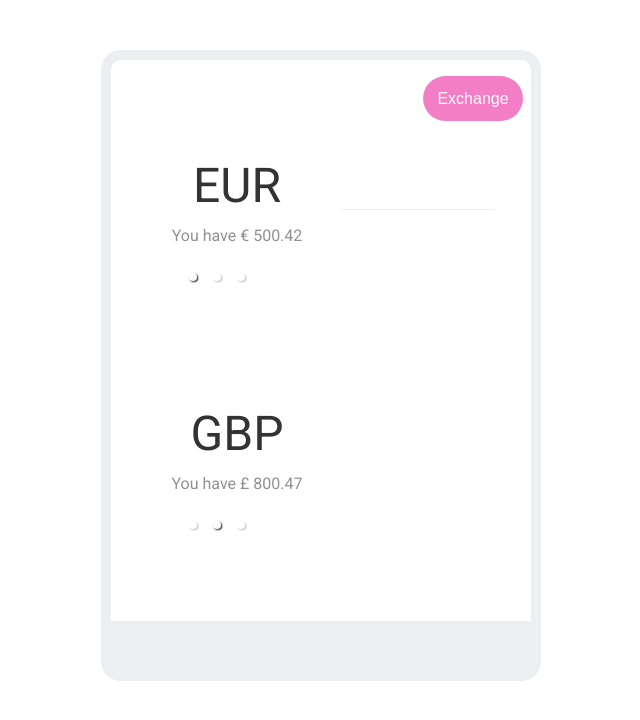
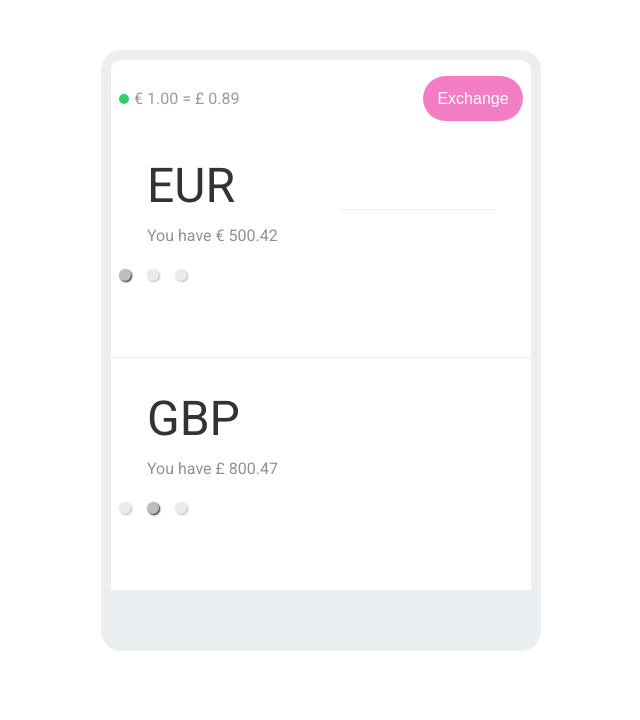
Before and after one commit to chiragswadia/exchange, a React (Create React App) app: page / in a window 1280 px wide. Shown: the top 720 px of the page, without its empty margins (319-959 px from the left). Built offline with nearby package versions, Linux system fonts and the light colour scheme; no server answers.

Commit message:
Added LiveRate component. Also commented live rate fetch logic temporarily while development

```diff
--- a/src/actions/index.js
+++ b/src/actions/index.js
@@ -11,15 +11,17 @@ export const changeForm = payload => ({
 });
 
 export const fetchAndUpdateRates = () => async dispatch => {
-    try {
-        const ratesResponse = await axios.get(apiRoute);
-        dispatch({
-            type: actionTypes.UPDATE_RATE,
-            payload: ratesResponse.data.rates,
-        });
-    } catch (error) {
-        console.error(error);
-    }
+    /* TODO - Uncomment while sending the task */
+    // try {
+    //     const ratesResponse = await axios.get(apiRoute);
+    //     dispatch({
+    //         type: actionTypes.UPDATE_RATE,
+    //         payload: ratesResponse.data.rates,
+    //     });
+    // } catch (error) {
+    //     console.error(error);
+    //     NotificationManager.error('Error in fetching latest exchange rates', 'Error', 5000);
+    // }
 };
 
 export const performTransaction = () => (dispatch, getState) => {
@@ -39,7 +41,7 @@ export const performTransaction = () => (dispatch, getState) => {
             },
         });
 
-        NotificationManager.success('Transaction Successfull', 'Success', 5000);
+        NotificationManager.success(`Transfer of ${sourceCurrency} ${amount} to ${destinationCurrency} successful`, 'Success', 5000);
     } catch(error) {
         console.error(error);
         NotificationManager.error('Error while performing transaction', 'Error', 5000);
--- a/src/components/CurrencySelector/styles.module.css
+++ b/src/components/CurrencySelector/styles.module.css
@@ -4,4 +4,10 @@
   padding: 16px 0;
   cursor: grab;
   user-select: none;
+  border-bottom: 1px solid #f1f1f1;
+  padding-bottom: 0px;
 }
+
+.root:last-child {
+  border-bottom: none;
+}
--- a/src/components/DestinationCurrency/index.jsx
+++ b/src/components/DestinationCurrency/index.jsx
@@ -13,13 +13,9 @@ function DestinationCurrency(props){
 
     const renderAmount = () => {
         const { amount, rate } = props;
-
-        if (!rate || !amount) {
-          return (
-            <div className={cn.value}/>
-          );
+        if(!amount || !rate){
+          return null;
         }
-
         const value = (amount * rate).toFixed(2);
 
         return (
--- a/src/components/Exchange/index.jsx
+++ b/src/components/Exchange/index.jsx
@@ -1,6 +1,7 @@
 import React, { useEffect } from "react";
 import { useDispatch, useSelector } from "react-redux";
 import { NotificationContainer } from "react-notifications";
+import LiveRate from '../LiveRate';
 import SourceCurrencySelector from "../SourceCurrencySelector";
 import DestinationCurrency from "../DestinationCurrency";
 import { calculateExchangeRate } from '../../helpers';
@@ -38,7 +39,7 @@ function Exchange() {
       dispatch(actions.changeForm({ amount }));
     }
 
-    useEffect(()=> {
+    useEffect(() => {
       dispatch(actions.fetchAndUpdateRates());
 
       const rateUpdateIntervalId = setInterval(()=> {
@@ -58,6 +59,12 @@ function Exchange() {
         >
         <NotificationContainer />
         <div className={cn.header}>
+            <LiveRate
+              sourceCurrency={sourceCurrency}
+              destinationCurrency={destinationCurrency}
+              rate={exchangeRate}
+            />
+
             <button
               type="submit"
               disabled={!isTransactionAllowed}
@@ -67,7 +74,7 @@ function Exchange() {
             </button>
         </div>
         <div>
-          <SourceCurrencySelector
+            <SourceCurrencySelector
               wallet={wallet}
               amount={amount}
               sourceCurrency={sourceCurrency}
--- a/src/components/Exchange/styles.module.css
+++ b/src/components/Exchange/styles.module.css
@@ -10,7 +10,8 @@
 
 .header {
     display: flex;
-    justify-content: flex-end;
+    justify-content: space-between;
+    align-items: center;
     padding: 16px 8px 20px;
 }
 
--- /dev/null
+++ b/src/components/LiveRate/index.jsx
@@ -0,0 +1,24 @@
+import React from 'react';
+import PropTypes from 'prop-types';
+import FormattedCurrency from '../FormattedCurrency';
+
+import cn from './styles.module.css';
+
+function LiveRate({ sourceCurrency, destinationCurrency, rate }) {
+    return (
+        <div className={cn.root}>
+            <span className={cn.liveRateIndicator}></span>
+            <FormattedCurrency currency={sourceCurrency} value={1} />
+            {' = '}
+            <FormattedCurrency currency={destinationCurrency} value={rate} />
+        </div>
+    )
+}
+
+LiveRate.propTypes = {
+    sourceCurrency: PropTypes.string.isRequired,
+    destinationCurrency: PropTypes.string.isRequired,
+    rate: PropTypes.number,
+}
+
+export default LiveRate;
--- /dev/null
+++ b/src/components/LiveRate/styles.module.css
@@ -0,0 +1,31 @@
+.root {
+    color: #9b9b9b;
+    font-size: 16px;
+}
+
+@keyframes animate-blink {
+    0% {
+        opacity: .3;
+    }
+    20% {
+        opacity: 1;
+    }
+    80% {
+        opacity: 1;
+    }
+    100% {
+        opacity: .3;
+    }
+}
+
+.liveRateIndicator {
+    display: inline-block;
+    margin-right: 5px;
+    width: 10px;
+    height: 10px;
+    border-radius: 5px;
+    background: #2ed06e;
+    animation: animate-blink 2s linear infinite alternate;
+    -webkit-animation: animate-blink 2s linear infinite alternate;
+    -moz-animation: animate-blink 2s linear infinite alternate;
+}
--- a/src/components/SourceCurrencySelector/index.jsx
+++ b/src/components/SourceCurrencySelector/index.jsx
@@ -1,5 +1,6 @@
 import React from 'react';
 import PropTypes from 'prop-types';
+import { NotificationManager } from "react-notifications";
 import CurrencySelector from '../CurrencySelector';
 
 import cn from './styles.module.css';
@@ -15,7 +16,12 @@ function SourceCurrencySelector(props) {
 
     const handleAmountChange = event => {
         const { onInput } = props;
-        const amount = event.target.value;
+        let amount = event.target.value;
+
+        if( amount > wallet[sourceCurrency] ) {
+          amount = wallet[sourceCurrency];
+          NotificationManager.info(`Your maximum available wallet balance is ${sourceCurrency} ${wallet[sourceCurrency]}`, '', 3000);
+        }
 
         setAmount(amount);
         onInput(parseFloat(amount));
--- a/src/components/SourceCurrencySelector/styles.module.css
+++ b/src/components/SourceCurrencySelector/styles.module.css
@@ -1,8 +1,8 @@
 .root {
     position: relative;
-  }
+}
 
-  .amountInput {
+.amountInput {
     display: flex;
     justify-content: flex-end;
     text-align: right;
@@ -19,12 +19,8 @@
     user-select: text;
     width: 150px;
     border-bottom: 1px solid #eceff1;
-  }
+}
 
-  .amountInput:focus {
+.amountInput:focus {
     outline: 0;
-  }
-
-  .amountInput:not(:empty)::before {
-    content: '-';
-  }
+}
--- a/src/components/WalletBalance/styles.module.css
+++ b/src/components/WalletBalance/styles.module.css
@@ -5,10 +5,12 @@
 .currency {
   font-size: 48px;
   color: #333;
+  text-align: left;;
 }
 
 .walletBalance {
   margin-top: 12px;
   font-size: 16px;
+  text-align: left;
   color: #919191;
 }
--- a/src/index.css
+++ b/src/index.css
@@ -22,8 +22,14 @@ body {
 }
 
 .carousel .control-dots {
+  width: auto !important;
   bottom: -50px !important;
-  left: -20px !important;
+}
+
+.carousel .control-dots .dot {
+  background: #bdbdbd !important;
+  width: 12px !important;
+  height: 12px !important;
 }
 
 .notification-container {
--- a/src/reducers/ratesReducer.js
+++ b/src/reducers/ratesReducer.js
@@ -2,6 +2,8 @@ import { actionTypes } from '../constants';
 
 export const initialState = {
   EUR: 1,
+  USD: 1.1104, // TODO Remove while sending task
+  GBP: 0.8907
 };
 
 const ratesReducer = (state = initialState, action) => {
```
